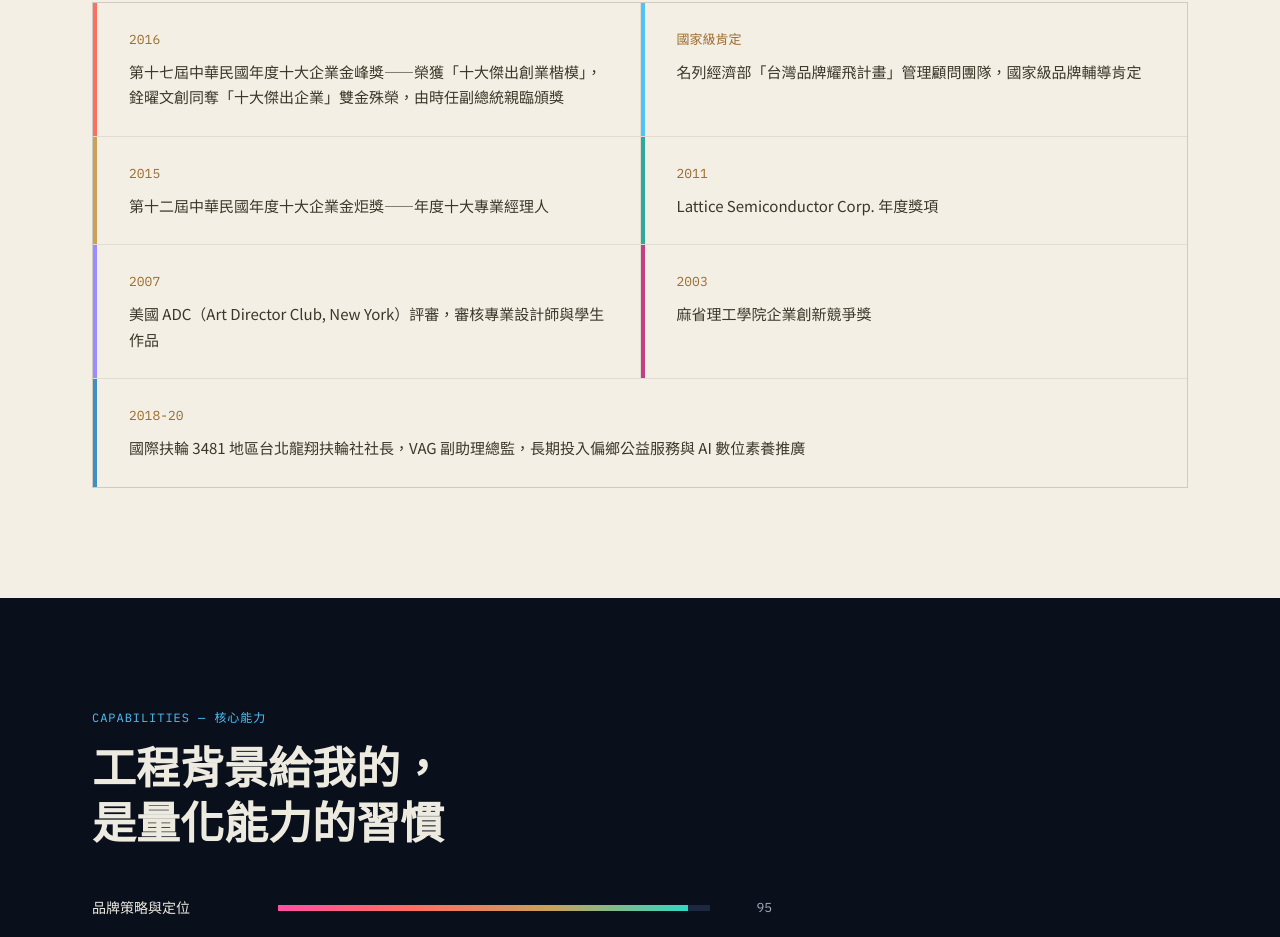
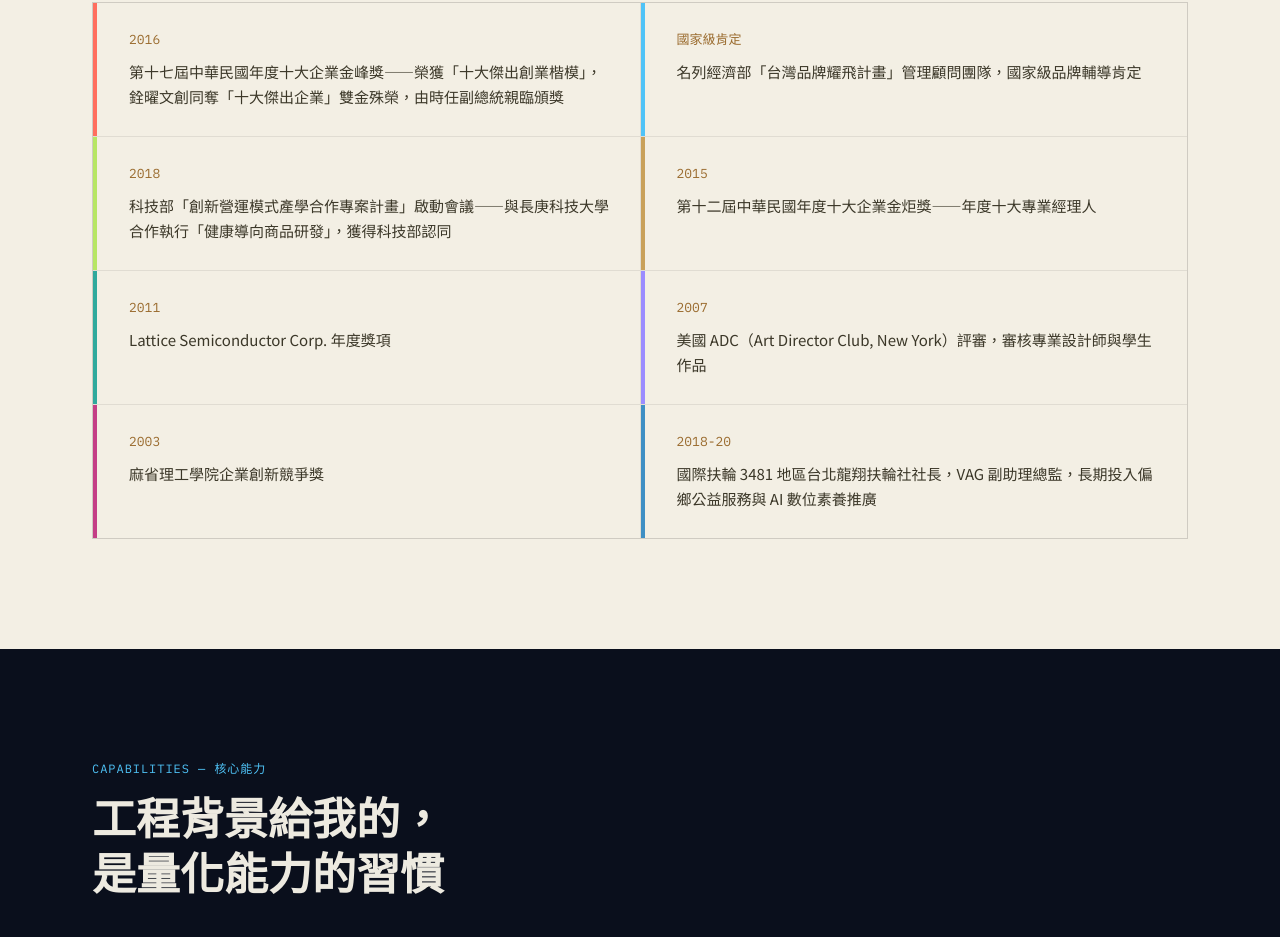
Before and after one commit to Yojun/yojun-hou, a plain HTML site: page index.html in a window 1280 px wide. Shown: the part 9446-10383 px from the top of the page. Drawn offline with Linux system fonts and the light colour scheme.

Commit message:
Commit changes
Commit changes

```diff
--- a/index.html
+++ b/index.html
@@ -1093,6 +1093,7 @@
     <div class="awards-grid reveal">
       <div class="award-cell" style="--rc:#FF6E5E;"><span class="yr">2016</span><p>第十七屆中華民國年度十大企業金峰獎——榮獲「十大傑出創業楷模」，銓曜文創同奪「十大傑出企業」雙金殊榮，由時任副總統親臨頒獎</p></div>
       <div class="award-cell" style="--rc:#4FC3F7;"><span class="yr">國家級肯定</span><p>名列經濟部「台灣品牌耀飛計畫」管理顧問團隊，國家級品牌輔導肯定</p></div>
+      <div class="award-cell" style="--rc:#B7E664;"><span class="yr">2018</span><p>科技部「創新營運模式產學合作專案計畫」啟動會議——與長庚科技大學合作執行「健康導向商品研發」，獲得科技部認同</p></div>
       <div class="award-cell" style="--rc:#C9A15A;"><span class="yr">2015</span><p>第十二屆中華民國年度十大企業金炬獎——年度十大專業經理人</p></div>
       <div class="award-cell" style="--rc:#2FA99C;"><span class="yr">2011</span><p>Lattice Semiconductor Corp. 年度獎項</p></div>
       <div class="award-cell" style="--rc:#9B8CFF;"><span class="yr">2007</span><p>美國 ADC（Art Director Club, New York）評審，審核專業設計師與學生作品</p></div>
```
